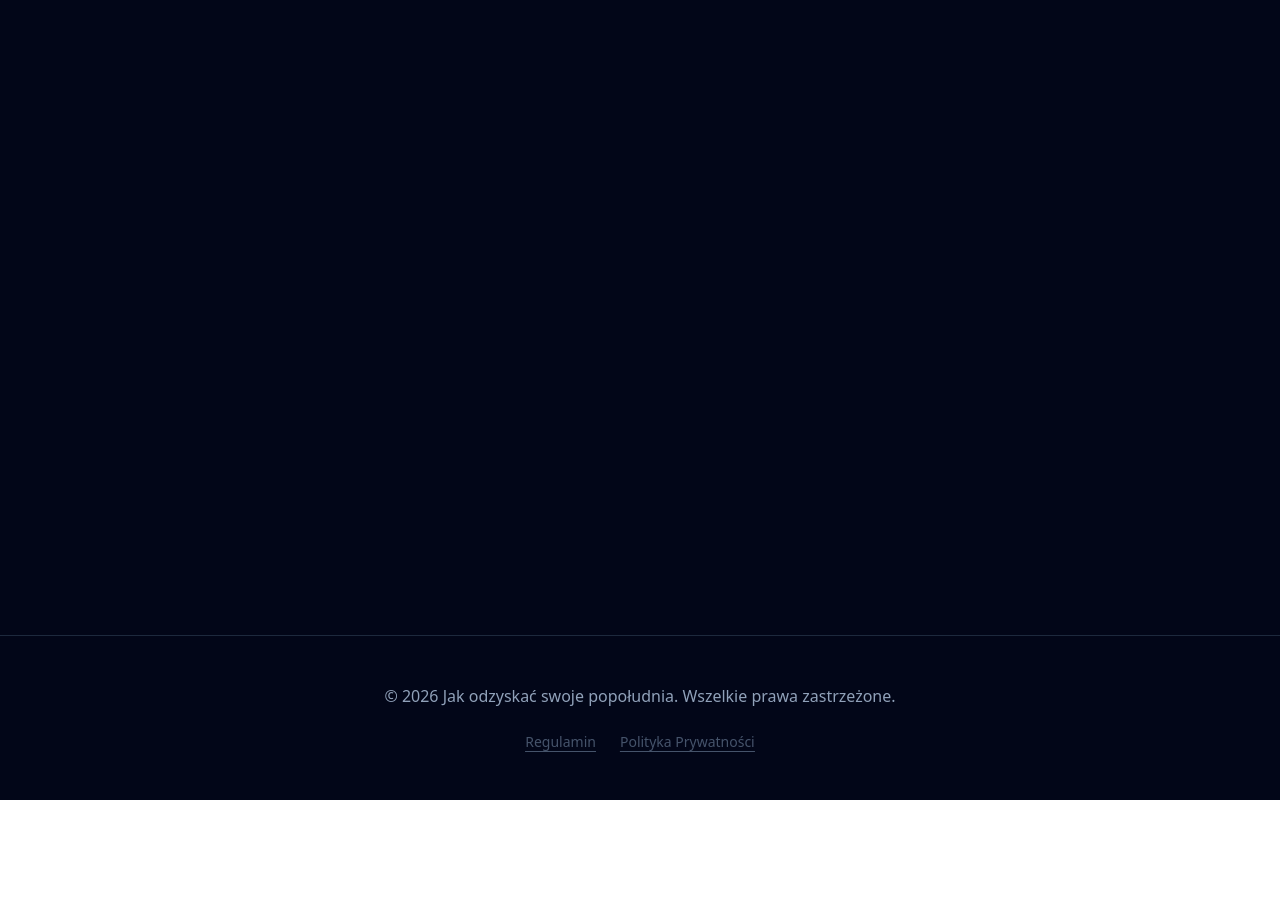
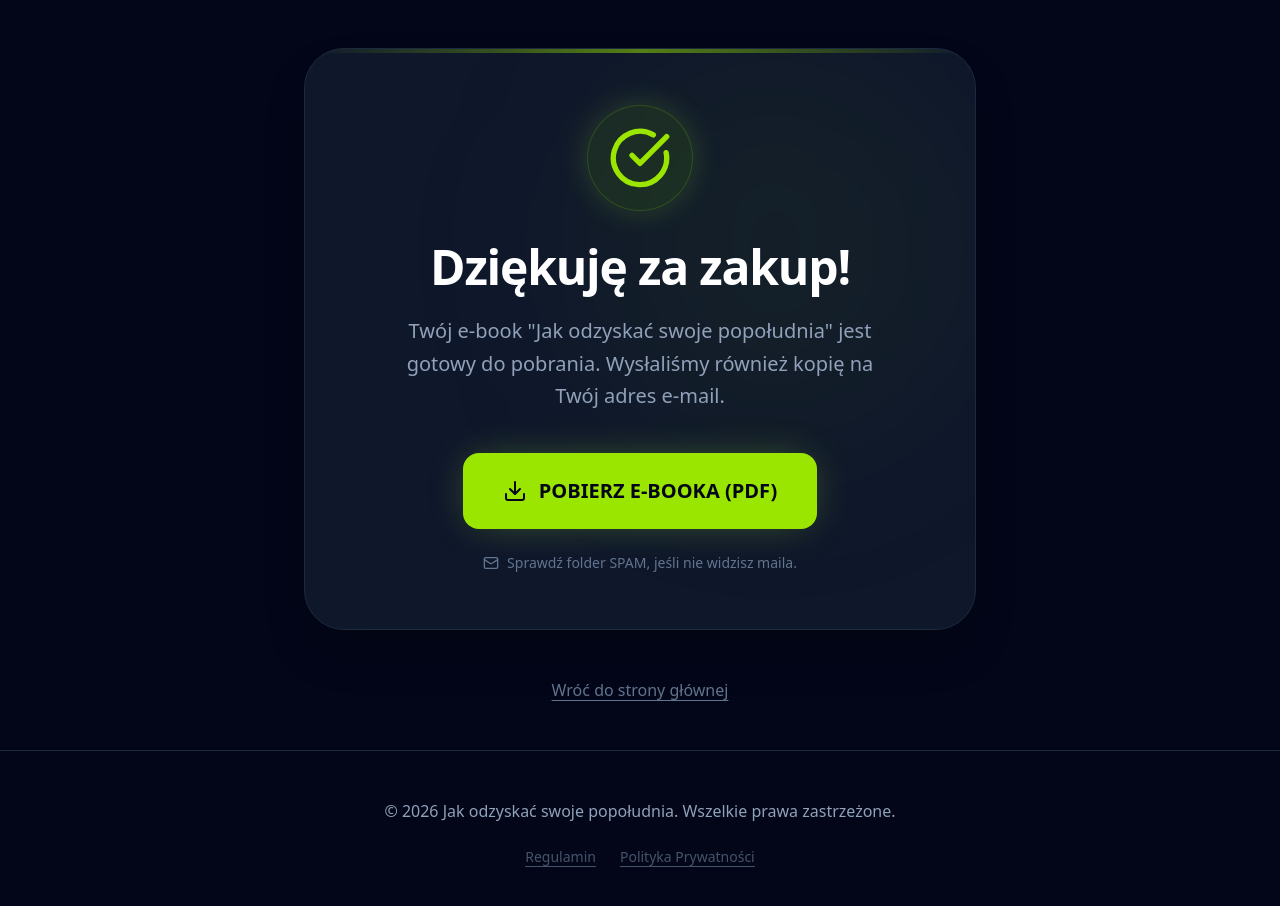
Before and after one commit to kubagugulski/odzyskaj, a React (Vite) app: page /dziekuje in a window 1280 px wide. Shown: the top 906 px of the page. Before the commit the page ends 800 px from the top, so only its background shows below. Built offline with nearby package versions, Linux system fonts and the light colour scheme.

Commit message:
add thank u page

```diff
--- a/src/App.tsx
+++ b/src/App.tsx
@@ -15,6 +15,7 @@ import FinalCTA from './components/FinalCTA';
 import Footer from './components/Footer';
 import Regulamin from './pages/Regulamin';
 import Polityka from './pages/Polityka';
+import Dziekuje from './pages/Dziekuje';
 
 function ScrollToTop() {
   const { pathname } = useLocation();
@@ -50,6 +51,7 @@ export default function App() {
             <Route path="/" element={<LandingPage />} />
             <Route path="/regulamin" element={<Regulamin />} />
             <Route path="/polityka-prywatnosci" element={<Polityka />} />
+            <Route path="/dziekuje" element={<Dziekuje />} />
           </Routes>
         </div>
         <Footer />
--- /dev/null
+++ b/src/pages/Dziekuje.tsx
@@ -0,0 +1,51 @@
+import { motion } from 'motion/react';
+import { Download, CheckCircle, Mail } from 'lucide-react';
+import { Link } from 'react-router-dom';
+
+export default function Dziekuje() {
+  return (
+    <div className="min-h-[80vh] flex flex-col items-center justify-center px-4 py-12 text-center">
+      <motion.div
+        initial={{ opacity: 0, scale: 0.9 }}
+        animate={{ opacity: 1, scale: 1 }}
+        transition={{ duration: 0.5 }}
+        className="bg-slate-900 border border-slate-800 rounded-[2.5rem] p-8 md:p-14 max-w-2xl w-full relative overflow-hidden shadow-2xl"
+      >
+        <div className="absolute top-0 inset-x-0 h-1 bg-gradient-to-r from-transparent via-lime-400 to-transparent opacity-50" />
+        <div className="absolute top-0 right-0 w-[400px] h-[400px] bg-lime-500/5 blur-[100px] rounded-full pointer-events-none" />
+
+        <div className="relative z-10">
+          <div className="flex justify-center mb-8">
+            <div className="p-5 bg-lime-500/10 rounded-full text-lime-400 border border-lime-500/20 shadow-[0_0_30px_rgba(163,230,53,0.2)]">
+              <CheckCircle className="w-16 h-16" />
+            </div>
+          </div>
+
+          <h1 className="text-3xl md:text-5xl font-extrabold text-white mb-6 tracking-tight">
+            Dziękuję za zakup!
+          </h1>
+
+          <p className="text-lg md:text-xl text-slate-400 mb-10 leading-relaxed max-w-lg mx-auto">
+            Twój e-book "Jak odzyskać swoje popołudnia" jest gotowy do pobrania. Wysłaliśmy również kopię na Twój adres e-mail.
+          </p>
+
+          <div className="flex flex-col items-center gap-6">
+            <button className="w-full sm:w-auto bg-lime-400 hover:bg-lime-300 text-slate-950 font-black text-lg md:text-xl px-10 py-6 rounded-2xl shadow-[0_0_40px_-10px_rgba(163,230,53,0.4)] transition-all transform hover:scale-[1.02] active:scale-[0.98] flex items-center justify-center gap-3">
+              <Download className="w-6 h-6 shrink-0" /> POBIERZ E-BOOKA (PDF)
+            </button>
+
+            <div className="flex items-center gap-2 text-slate-500 text-sm font-medium">
+              <Mail className="w-4 h-4 shrink-0" /> Sprawdź folder SPAM, jeśli nie widzisz maila.
+            </div>
+          </div>
+        </div>
+      </motion.div>
+
+      <div className="mt-12">
+        <Link to="/" className="text-slate-500 hover:text-slate-400 underline underline-offset-4 transition-colors font-medium">
+          Wróć do strony głównej
+        </Link>
+      </div>
+    </div>
+  );
+}
```
Also changed, not shown: 1 other file (tests, documents, lock files or other folders).
